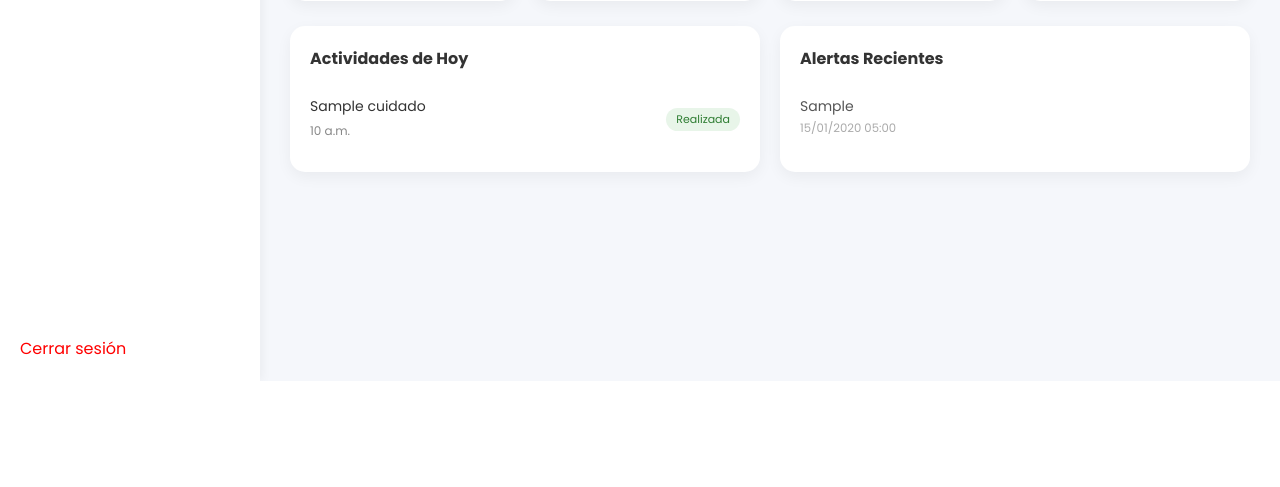
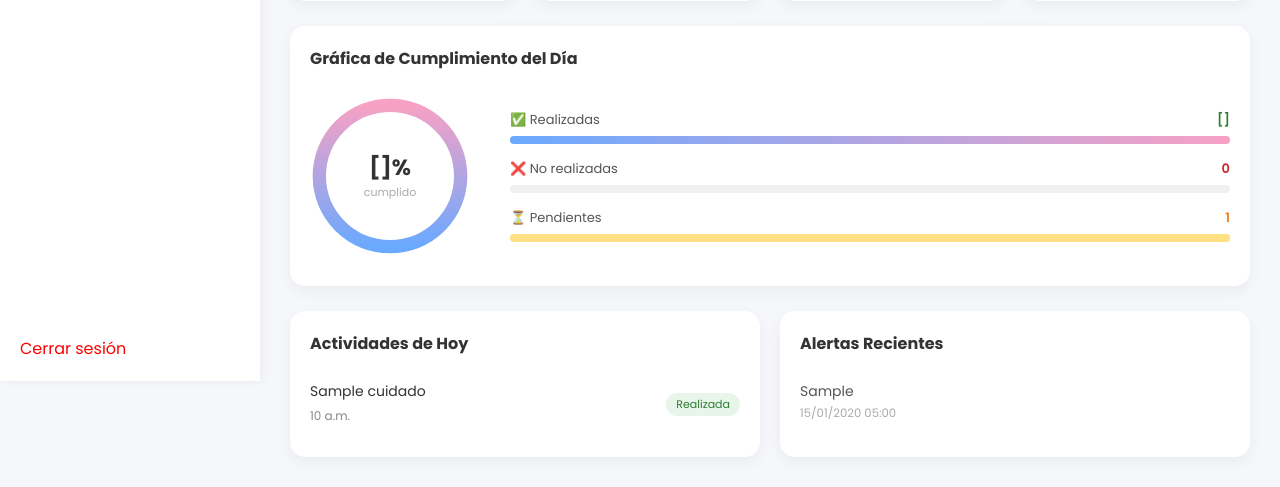
Before and after one commit to sarasanchezes-bot/cuidartech, a Django app: template templates/dashboard_familiar.html in a window 1280 px wide. Shown: the part 419-906 px from the top of the page. Before the commit the page ends 800 px from the top, so only its background shows below. Run offline with Django 5.2, Linux system fonts and the light colour scheme; tables that the repository leaves empty hold one stand-in row (values such as "Sample post"); the template is opened without the code that fills it: values that come from a table or form of the project are taken from there, most other values are stand-ins (such as "Sample title", 1, 10 or a date in 2020).

Commit message:
feat: grafica de cumplimiento en dashboard familiar

```diff
--- a/templates/dashboard_familiar.html
+++ b/templates/dashboard_familiar.html
@@ -107,6 +107,65 @@
             </div>
         </div>
 
+        <!-- GRÁFICA DE CUMPLIMIENTO -->
+        <div class="section" style="margin-bottom:25px;">
+            <h2>Gráfica de Cumplimiento del Día</h2>
+            <div style="display:flex; align-items:center; gap:40px; padding:10px 0; flex-wrap:wrap;">
+
+                <!-- Gráfica circular -->
+                <div style="position:relative; width:160px; height:160px; flex-shrink:0;">
+                    <svg viewBox="0 0 36 36" style="width:160px; height:160px; transform:rotate(-90deg);">
+                        <circle cx="18" cy="18" r="15.9" fill="none" stroke="#f0f0f0" stroke-width="3"/>
+                        <circle cx="18" cy="18" r="15.9" fill="none"
+                            stroke="url(#gradiente)" stroke-width="3"
+                            stroke-dasharray="{{ porcentaje }} {{ 100|add:'-'|add:porcentaje }}"
+                            stroke-linecap="round"/>
+                        <defs>
+                            <linearGradient id="gradiente" x1="0%" y1="0%" x2="100%" y2="0%">
+                                <stop offset="0%" style="stop-color:#6aa9ff"/>
+                                <stop offset="100%" style="stop-color:#f7a1c4"/>
+                            </linearGradient>
+                        </defs>
+                    </svg>
+                    <div style="position:absolute; top:50%; left:50%; transform:translate(-50%,-50%); text-align:center;">
+                        <div style="font-size:22px; font-weight:700; color:#333;">{{ porcentaje }}%</div>
+                        <div style="font-size:11px; color:#aaa;">cumplido</div>
+                    </div>
+                </div>
+
+
+                <div style="flex:1; min-width:180px;">
+                    <div style="margin-bottom:15px;">
+                        <div style="display:flex; justify-content:space-between; margin-bottom:6px;">
+                            <span style="font-size:13px; color:#555;">✅ Realizadas</span>
+                            <span style="font-size:13px; font-weight:600; color:#2e7d32;">{{ completadas_hoy }}</span>
+                        </div>
+                        <div style="background:#f0f0f0; border-radius:10px; height:8px;">
+                            <div style="width:{{ porcentaje }}%; height:8px; border-radius:10px; background:linear-gradient(90deg,#6aa9ff,#f7a1c4);"></div>
+                        </div>
+                    </div>
+                    <div style="margin-bottom:15px;">
+                        <div style="display:flex; justify-content:space-between; margin-bottom:6px;">
+                            <span style="font-size:13px; color:#555;">❌ No realizadas</span>
+                            <span style="font-size:13px; font-weight:600; color:#c62828;" id="no-realizadas">-</span>
+                        </div>
+                        <div style="background:#f0f0f0; border-radius:10px; height:8px;">
+                            <div id="barra-no-realizadas" style="height:8px; border-radius:10px; background:#f7a1a1;"></div>
+                        </div>
+                    </div>
+                    <div>
+                        <div style="display:flex; justify-content:space-between; margin-bottom:6px;">
+                            <span style="font-size:13px; color:#555;">⏳ Pendientes</span>
+                            <span style="font-size:13px; font-weight:600; color:#f57f17;" id="pendientes">-</span>
+                        </div>
+                        <div style="background:#f0f0f0; border-radius:10px; height:8px;">
+                            <div id="barra-pendientes" style="height:8px; border-radius:10px; background:#ffe082;"></div>
+                        </div>
+                    </div>
+                </div>
+            </div>
+        </div>
+
         <div class="sections">
             <div class="section">
                 <h2>Actividades de Hoy</h2>
@@ -149,7 +208,32 @@
     {% endif %}
 </div>
 <script>
-    document.getElementById('barra-cumplimiento').style.width = '{{ porcentaje }}%';
+    const total = {{ total_actividades_hoy }};
+    const completadas = {{ completadas_hoy }};
+    const porcentaje = {{ porcentaje }};
+
+    // Barra de cumplimiento existente
+    const barraCumplimiento = document.getElementById('barra-cumplimiento');
+    if (barraCumplimiento) barraCumplimiento.style.width = porcentaje + '%';
+
+    // Calcular no realizadas y pendientes desde los registros
+    const registros = [
+        {% for r in registros_recientes %}
+            {{ r.realizada|yesno:"1,0,2" }},
+        {% endfor %}
+    ];
+
+    let noRealizadas = registros.filter(r => r === 0).length;
+    let pendientes = total - completadas - noRealizadas;
+    if (pendientes < 0) pendientes = 0;
+
+    const pctNoRealizadas = total > 0 ? Math.round((noRealizadas / total) * 100) : 0;
+    const pctPendientes = total > 0 ? Math.round((pendientes / total) * 100) : 0;
+
+    document.getElementById('no-realizadas').textContent = noRealizadas;
+    document.getElementById('pendientes').textContent = pendientes;
+    document.getElementById('barra-no-realizadas').style.width = pctNoRealizadas + '%';
+    document.getElementById('barra-pendientes').style.width = pctPendientes + '%';
 </script>
 </body>
 </html>
```
